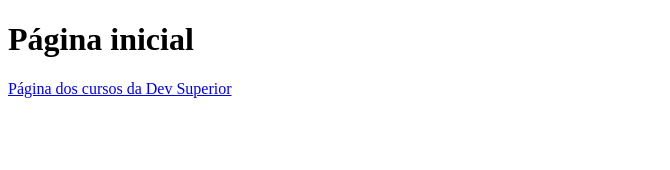
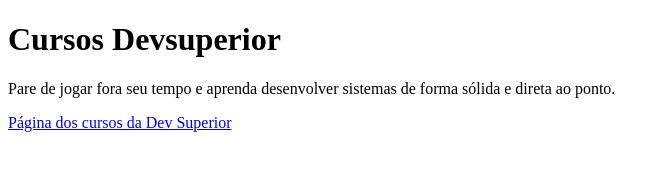
Before and after one commit to walterdevreis/DESAFIO-Primeiro-projeto-no-Github, a plain HTML site: page index.html in a window 1280 px wide. Shown: the whole page, without its empty margins (0-670 px from the left). Drawn offline with Linux system fonts and the light colour scheme.

Commit message:
Apresentação da primeira página do curso Dev superior

```diff
--- a/index.html
+++ b/index.html
@@ -8,7 +8,9 @@
 </head>
 <body>
 
-    <h1>Página inicial</h1>
+    <h1>Cursos Devsuperior</h1>
+
+    <p>Pare de jogar fora seu tempo e aprenda desenvolver sistemas de forma sólida e direta ao ponto.</p>
 
     <a href="cursos.html"><p>Página dos cursos da Dev Superior</p></a>
 
```
